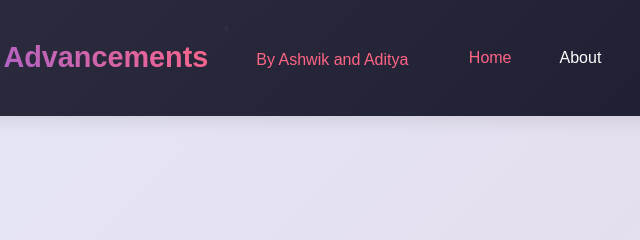
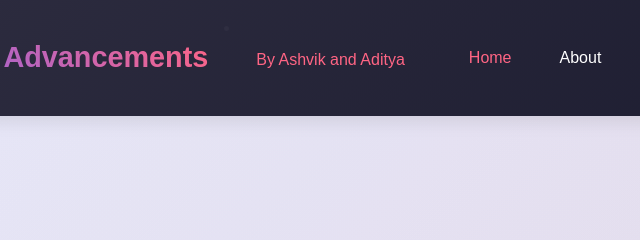
Before and after one commit to AshvikGoel/Digital-Transformation, a plain HTML site: page index.html in a window 1280 px wide. Shown: the top 240 px of the page, 227-867 px from the left. Drawn offline with nearby package versions, Linux system fonts and the light colour scheme.

Commit message:
index.html

```diff
--- a/index.html
+++ b/index.html
@@ -303,7 +303,7 @@
 </head>
 <body>
     <nav class="navbar navbar-expand-lg fixed-top">
-        <a class="navbar-brand" href="#">Technological Advancements</a><li class="nav-item"><a class="nav-link active"id="adi" href="#home">By Ashwik and Aditya</a></li>
+        <a class="navbar-brand" href="#">Technological Advancements</a><li class="nav-item"><a class="nav-link active"id="adi" href="#home">By Ashvik and Aditya</a></li>
         <button class="navbar-toggler" type="button" data-toggle="collapse" data-target="#navbarNav">
             <span class="navbar-toggler-icon"></span>
         </button>
```
